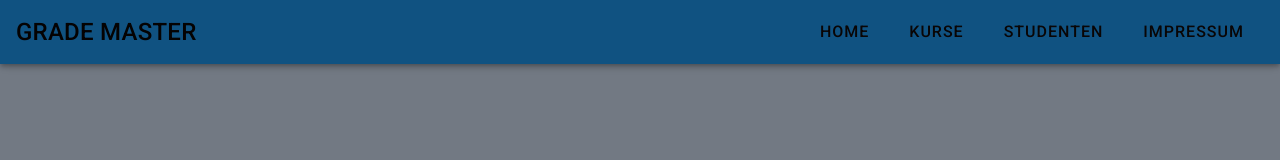
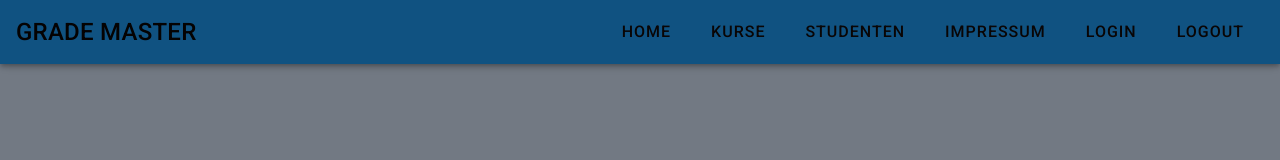
Before and after one commit to RanaB38/HSAA_GradeMaster_Gruppe2-main, an Angular app in the folder HSAA_GradeMaster_TeamName-main/grade-master-ui/: page / in a window 1280 px wide. Shown: the top 160 px of the page. Built offline with nearby package versions, Linux system fonts and the light colour scheme.

Commit message:
Login Logout Button

```diff
--- a/HSAA_GradeMaster_TeamName-main/grade-master-ui/src/app/app.component.ts
+++ b/HSAA_GradeMaster_TeamName-main/grade-master-ui/src/app/app.component.ts
@@ -49,6 +49,16 @@ export class AppComponent {
       routePath: 'impressum',
       visible: of(true),
     },
+    {
+      name: 'Login',
+      routePath: 'Login',
+      visible: of(true),
+    },
+    {
+      name: 'Logout',
+      routePath: 'Logout',
+      visible: of(true),
+    },
 
   ]
 }
```
